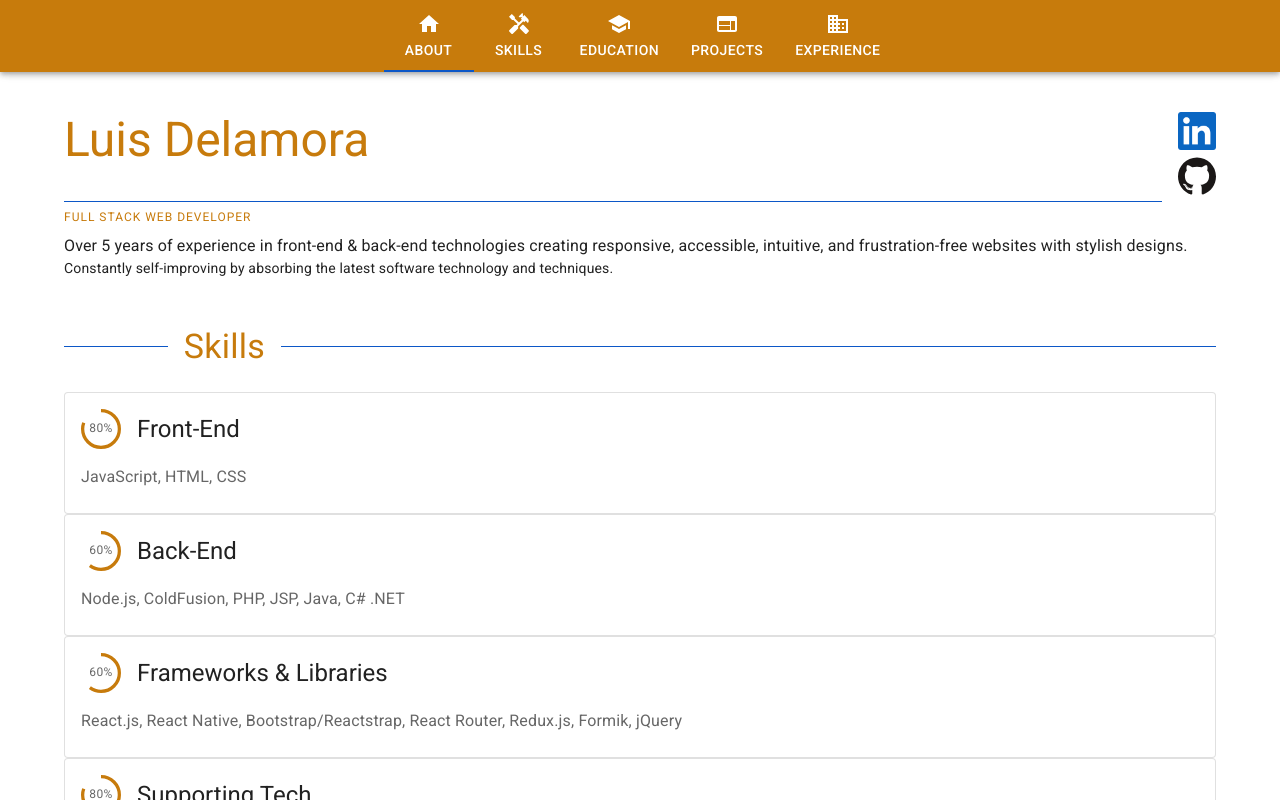
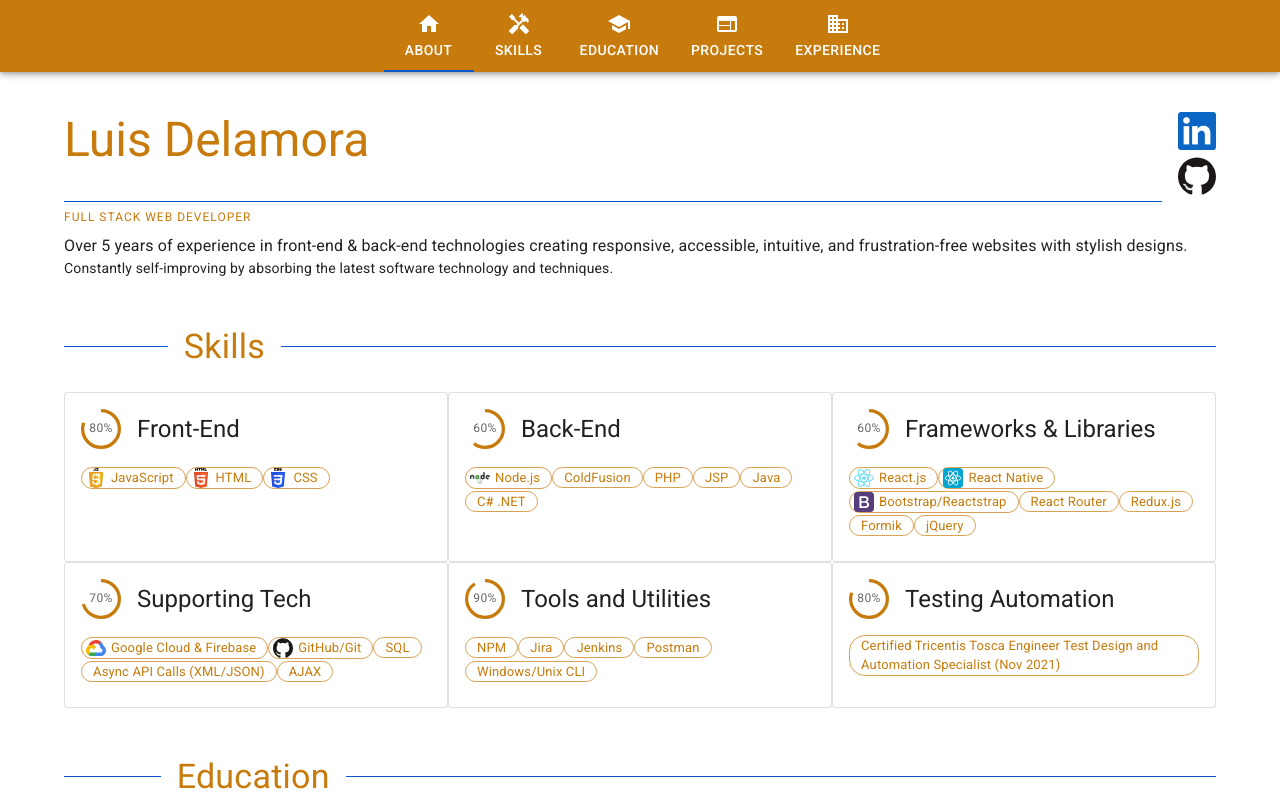
Before and after one commit to eccos/portfolio, a React (Create React App) app: page / in a window 1280 px wide. Shown: the top 800 px of the page. Built offline with nearby package versions, Linux system fonts and the light colour scheme.

Commit message:
add Grid, Chip, & (WIP) Icon

```diff
--- a/src/sections/SkillsSection.js
+++ b/src/sections/SkillsSection.js
@@ -5,8 +5,25 @@ import {
   CircularProgress,
   Stack,
   Typography,
+  Chip,
+  Grid,
 } from '@mui/material';
 import SectionHeader from '../components/SectionHeader';
+
+import { ReactComponent as JsIcon } from '../app/assets/img/techLogos/logo-js.svg';
+import { ReactComponent as HtmlIcon } from '../app/assets/img/techLogos/logo-html5.svg';
+import { ReactComponent as CssIcon } from '../app/assets/img/techLogos/logo-css3.svg';
+
+import { ReactComponent as NodeJsIcon } from '../app/assets/img/techLogos/logo-nodejs-square.svg';
+
+import { ReactComponent as ReactIcon } from '../app/assets/img/techLogos/logo-react.svg';
+import { ReactComponent as ReactNativeIcon } from '../app/assets/img/techLogos/logo-react-native.svg';
+import { ReactComponent as BootstrapIcon } from '../app/assets/img/techLogos/logo-bootstrap.svg';
+
+import { ReactComponent as GoogleCloudIcon } from '../app/assets/img/techLogos/google-cloud-icon.svg';
+import { ReactComponent as GitHubIcon } from '../app/assets/img/techLogos/logo-github.svg';
+import { ReactComponent as MongoDbIcon } from '../app/assets/img/techLogos/logo-mongodb-leaf.svg';
+import { ReactComponent as VsCodeIcon } from '../app/assets/img/techLogos/logo-visual-studio-code.svg';
 
 function CircularProgressWithLabel(props) {
   return (
@@ -35,47 +52,67 @@ function CircularProgressWithLabel(props) {
 const skills = [
   {
     name: 'Front-End',
-    technologies: ['JavaScript', 'HTML', 'CSS'],
+    technologies: [
+      { name: 'JavaScript', icon: <JsIcon /> },
+      { name: 'HTML', icon: <HtmlIcon /> },
+      { name: 'CSS', icon: <CssIcon /> },
+    ],
     experience: 80,
   },
   {
     name: 'Back-End',
-    technologies: ['Node.js', 'ColdFusion', 'PHP', 'JSP', 'Java', 'C# .NET'],
+    technologies: [
+      { name: 'Node.js', icon: <NodeJsIcon /> },
+      { name: 'ColdFusion', icon: null },
+      { name: 'PHP', icon: null },
+      { name: 'JSP', icon: null },
+      { name: 'Java', icon: null },
+      { name: 'C# .NET', icon: null },
+    ],
     experience: 60,
   },
   {
     name: 'Frameworks & Libraries',
     technologies: [
-      'React.js',
-      'React Native',
-      'Bootstrap/Reactstrap',
-      'React Router',
-      'Redux.js',
-      'Formik',
-      'jQuery',
+      { name: 'React.js', icon: <ReactIcon /> },
+      { name: 'React Native', icon: <ReactNativeIcon /> },
+      { name: 'Bootstrap/Reactstrap', icon: <BootstrapIcon /> },
+      { name: 'React Router', icon: null },
+      { name: 'Redux.js', icon: null },
+      { name: 'Formik', icon: null },
+      { name: 'jQuery', icon: null },
     ],
     experience: 60,
   },
   {
     name: 'Supporting Tech',
     technologies: [
-      'Google Firebase',
-      'SQL',
-      'GIT/GitHub',
-      'Async API Calls (XML/JSON)',
-      'AJAX',
+      { name: 'Google Cloud & Firebase', icon: <GoogleCloudIcon /> },
+      { name: 'GitHub/Git', icon: <GitHubIcon /> },
+      { name: 'SQL', icon: null },
+      { name: 'Async API Calls (XML/JSON)', icon: null },
+      { name: 'AJAX', icon: null },
     ],
-    experience: 80,
+    experience: 70,
   },
   {
     name: 'Tools and Utilities',
-    technologies: ['NPM', 'Jira', 'Jenkins', 'Postman', 'Windows/Unix CLI'],
+    technologies: [
+      { name: 'NPM', icon: null },
+      { name: 'Jira', icon: null },
+      { name: 'Jenkins', icon: null },
+      { name: 'Postman', icon: null },
+      { name: 'Windows/Unix CLI', icon: null },
+    ],
     experience: 90,
   },
   {
     name: 'Testing Automation',
     technologies: [
-      'Certified Tricentis Tosca Engineer Test Design and Automation Specialist (Nov 2021)',
+      {
+        name: 'Certified Tricentis Tosca Engineer Test Design and Automation Specialist (Nov 2021)',
+        icon: null,
+      },
     ],
     experience: 80,
   },
@@ -85,8 +122,10 @@ export default function SkillsSection({ label }) {
   return (
     <>
       <SectionHeader>{label}</SectionHeader>
+      <Grid container>
         {skills.map((skill) => (
-        <Card sx={{ minWidth: 275 }} variant="outlined">
+          <Grid key={skill.name} item xs="12" sm="6" lg="4">
+            <Card sx={{ minWidth: 275, height: '100%' }} variant="outlined">
               <CardContent>
                 <Stack direction={'row'} alignItems={'center'} spacing={2}>
                   <CircularProgressWithLabel
@@ -98,11 +137,32 @@ export default function SkillsSection({ label }) {
                   </Typography>
                 </Stack>
                 <Typography sx={{ mt: 2 }} color="text.secondary">
-              {skill.technologies.join(', ')}
+                  {skill.technologies.map((tech) => (
+                    <Chip
+                      key={tech.name}
+                      variant="outlined"
+                      color="primary"
+                      icon={tech.icon}
+                      label={tech.name}
+                      sx={{
+                        height: 'auto',
+                        '& .MuiChip-label': {
+                          display: 'block',
+                          whiteSpace: 'normal',
+                        },
+                        '& .MuiChip-icon': {
+                          width: 20,
+                          height: 20,
+                        },
+                      }}
+                    />
+                  ))}
                 </Typography>
               </CardContent>
             </Card>
+          </Grid>
         ))}
+      </Grid>
     </>
   );
 }
```
Lines whose indentation alone changed are shown as unchanged.
